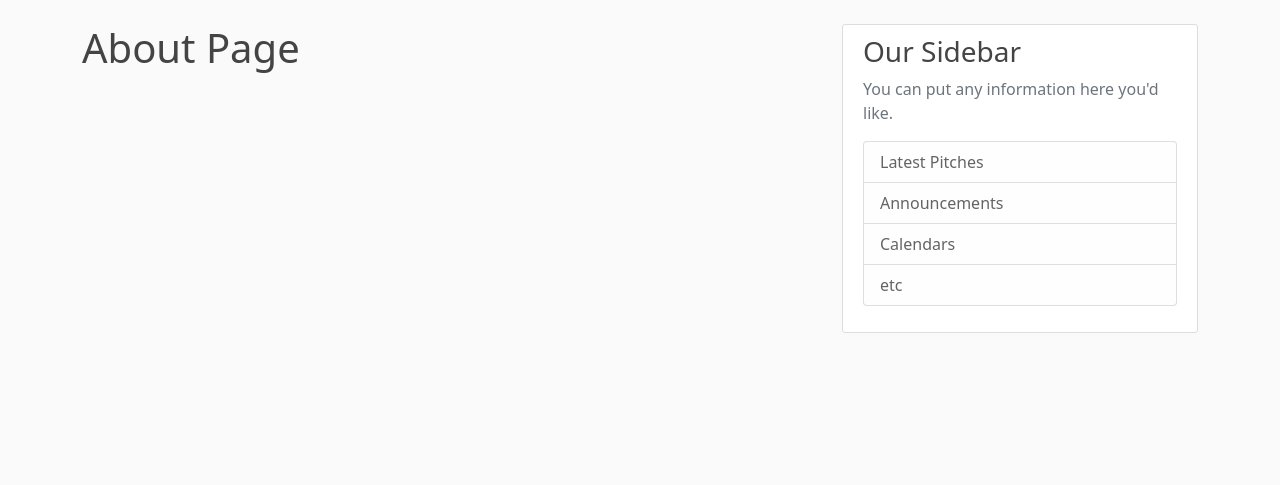
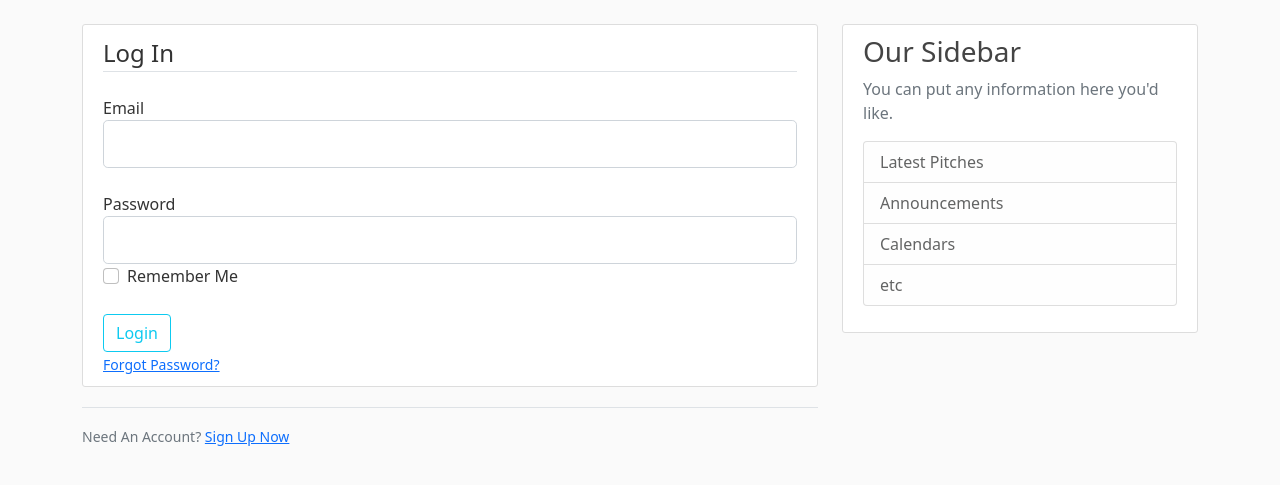
Before and after one commit to ZippMukami/Pitch-App, a Flask app: page /login in a window 1280 px wide. Shown: the part 56-541 px from the top of the page. Run offline with Flask 2, Linux system fonts and the light colour scheme; some libraries are stand-ins or nearby versions.

Commit message:
adds login validations.

```diff
--- a/app/__init__.py
+++ b/app/__init__.py
@@ -37,14 +37,18 @@ def register():
     if form.validate_on_submit():
         flash(f'Account created for {form.username.data}!', 'success')
         return redirect(url_for('home'))
+    return render_template('register.html', title = 'Register', form=form)
 
 
-
-    return render_template('register.html', title = 'Register', form=form)
-
-@app.route("/login")
+@app.route("/login", methods= ['GET', 'POST'])
 def login():
     form = LoginForm()
+    if form.validate_on_submit():
+        if form.email.data == 'admin@pitch.com' and form.password.data == 'password':
+            flash('You have been logged in!', 'success')
+            return redirect(url_for('home'))
+        else:
+            flash('Login Unsuccessful, please check username and password', 'danger')
     return render_template('login.html', title = 'Login', form=form)
 
 if __name__=='__main__':
--- a/app/templates/login.html
+++ b/app/templates/login.html
@@ -1,5 +1,54 @@
 {% extends "macros.html" %}
 {% block content %}
-      <h1>About Page</h1>
+<div class="content-section">
+    <form action="" method="POST">
+        {{ form.hidden_tag() }}
+        <fieldset class="form-group">
+            <legend class="border-bottom mb-4">Log In</legend>
+            <div class="form-group mt-4">
+                {{ form.email.label(class="form-control-label") }}
+                {% if form.email.errors %}
+                  {{ form.email(class="form-control form-control-lg is-invalid") }}
+                  <div class="invalid-feedback">
+                      {% for error in form.email.errors %}
+                        <span>{{ error }}</span>
+                      {% endfor %}
+                  </div>
+                {% else %}
+                  {{ form.email(class="form-control form-control-lg") }}
+                {% endif %}
+            </div>
+            <div class="form-group mt-4">
+                 {{ form.password.label(class="form-control-label") }}
+                 {% if form.password.errors %}
+                  {{ form.password(class="form-control form-control-lg is-invalid") }}
+                   <div class="invalid-feedback">
+                     {% for error in form.password.errors %}
+                     <span>{{ error }}</span>
+                    {% endfor %}
+            </div>
+            {% else %}
+            {{ form.password(class="form-control form-control-lg") }}
+             {% endif %}
+            </div>
+            <div class="form-check">
+                {{ form.remember(class="form-check-input") }}
+                {{ form.remember.label(class="form-check-label") }}
+
+            </div>
+      </fieldset>
+      <div class="form-group mt-4">
+           {{ form.submit(class="btn btn-outline-info") }}
+      </div>
+      <small class="text-muted ml-2">
+          <a href="#">Forgot Password?</a>
+      </small>
+    </form>
+</div>
+<div class="border-top pt-3">
+    <small class="text-muted">
+        Need An Account? <a class="ml-2" href="{{ url_for('register') }}">Sign Up Now </a>
+    </small>
+</div>
 
 {% endblock content %}
--- a/app/templates/register.html
+++ b/app/templates/register.html
@@ -18,6 +18,7 @@
                 {% else %}
                     {{ form.username(class="form-control form-control-lg") }}
                 {% endif %}
+
             </div>
             <div class="form-group mt-4">
                 {{ form.email.label(class="form-control-label") }}
@@ -32,7 +33,6 @@
                     {{ form.email(class="form-control form-control-lg") }}
                 {% endif %}
             </div>
-            </div>
             <div class="form-group mt-4">
                  {{ form.password.label(class="form-control-label") }}
                  {% if form.password.errors %}
@@ -46,7 +46,6 @@
                     {{ form.password(class="form-control form-control-lg") }}
                 {% endif %}
             </div>
-            </div>
             <div class="form-group mt-4">
                 {{ form.confirm_password.label(class="form-control-label") }}
                 {% if form.confirm_password.errors %}
@@ -59,7 +58,8 @@
                 {% else %}
                     {{ form.confirm_password(class="form-control form-control-lg") }}
                 {% endif %}
-            </div></div>
+            </div>
+
         </fieldset>
              <div class="form-group mt-4">
                  {{ form.submit(class="btn btn-outline-info") }}
```
Lines whose indentation alone changed are shown as unchanged.
